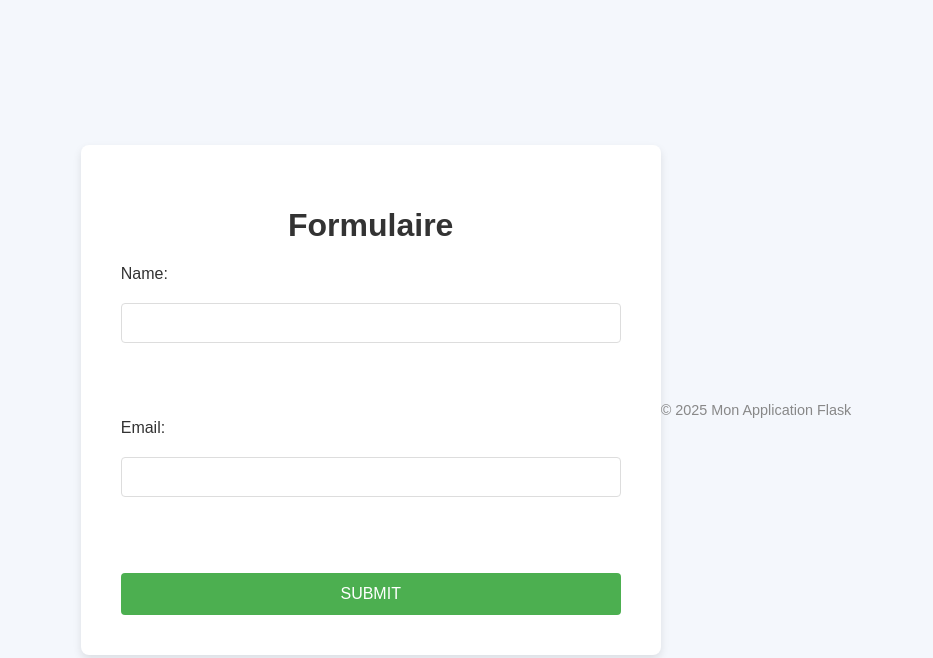
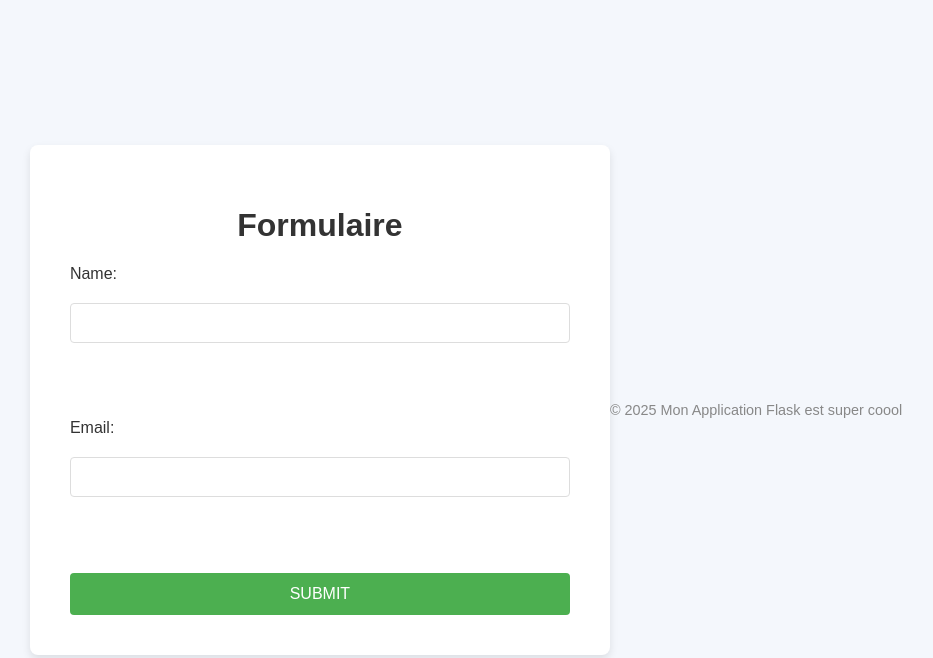
Before and after one commit to inaleoby/form-flask, a Flask app: page / in a window 1280 px wide. Shown: the top 658 px of the page, without its empty margins (174-1107 px from the left). Run offline with Flask 3, Linux system fonts and the light colour scheme.

Commit message:
APP SUPER COOL

```diff
--- a/templates/form.html
+++ b/templates/form.html
@@ -93,7 +93,7 @@
     </div>
 
     <div class="footer">
-        <p>© 2025 Mon Application Flask</p>
+        <p>© 2025 Mon Application Flask est super coool</p>
     </div>
 </body>
 </html>
```
